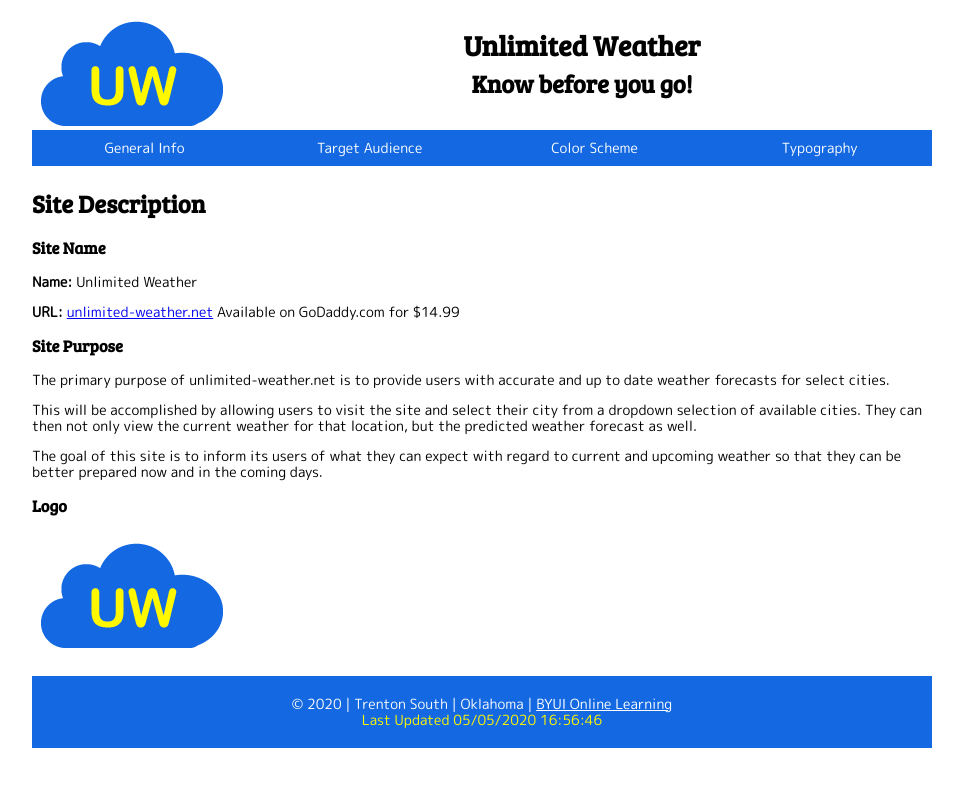
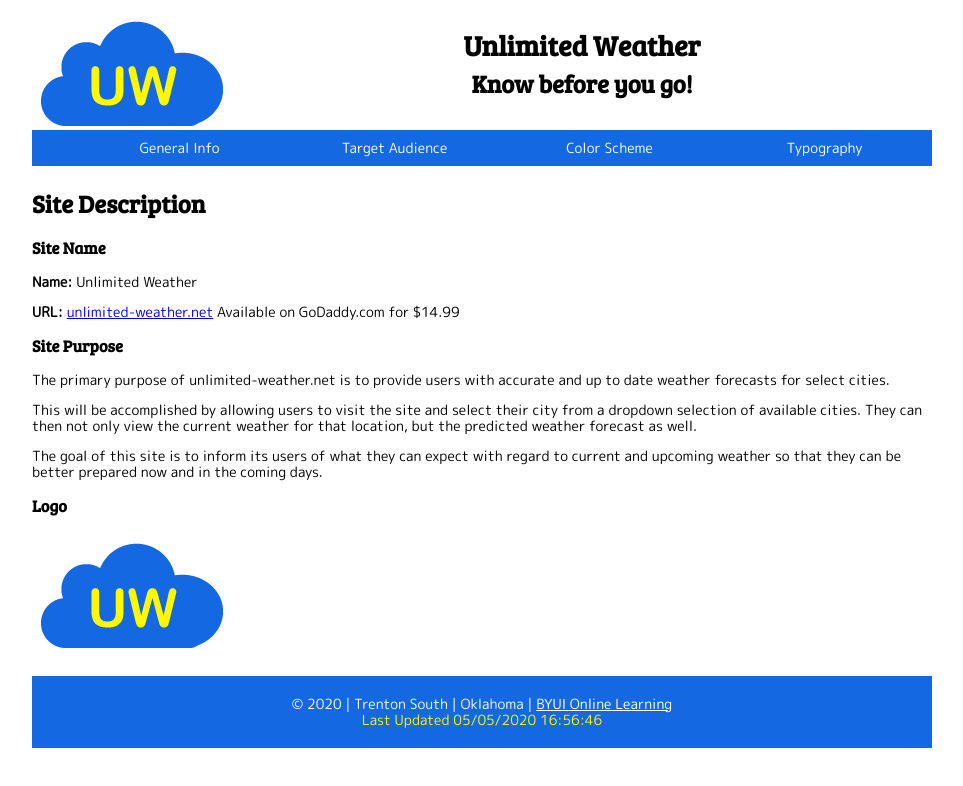
Before and after one commit to TrentonSouth/trentonsouth.github.io, a plain HTML site: page lesson3/index.html in a window 1280 px wide. Shown: the whole page, without its empty margins (158-1121 px from the left). Drawn offline with Linux system fonts and the light colour scheme.

Commit message:
Padding inline removed

```diff
--- a/lesson3/css/small.css
+++ b/lesson3/css/small.css
@@ -33,7 +33,6 @@ nav ul {
    list-style: none;
    margin: 0 auto;
    background-color: #1469e2;
-   padding-inline-start: 0px;
    text-align: center;
 }
 nav li {
```
